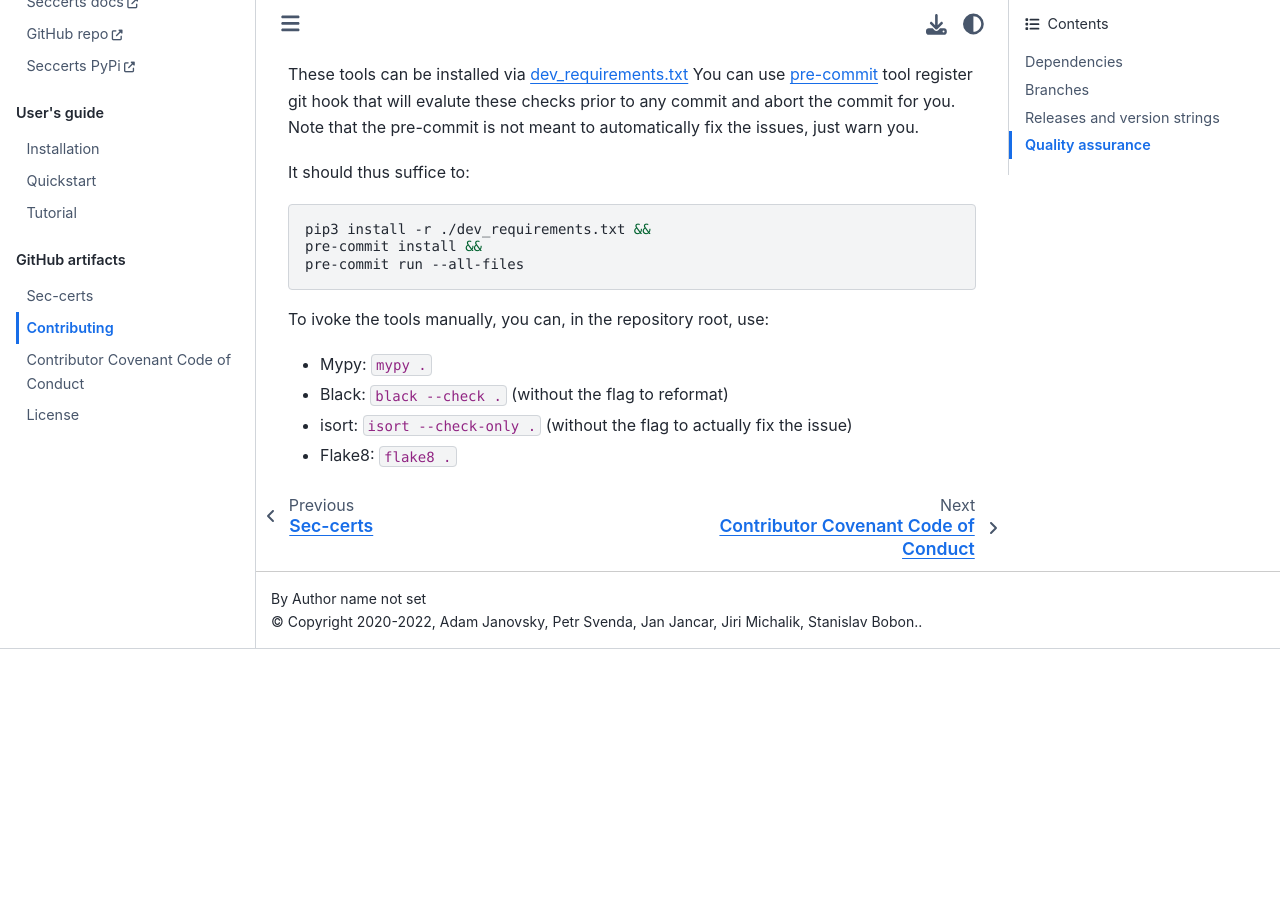
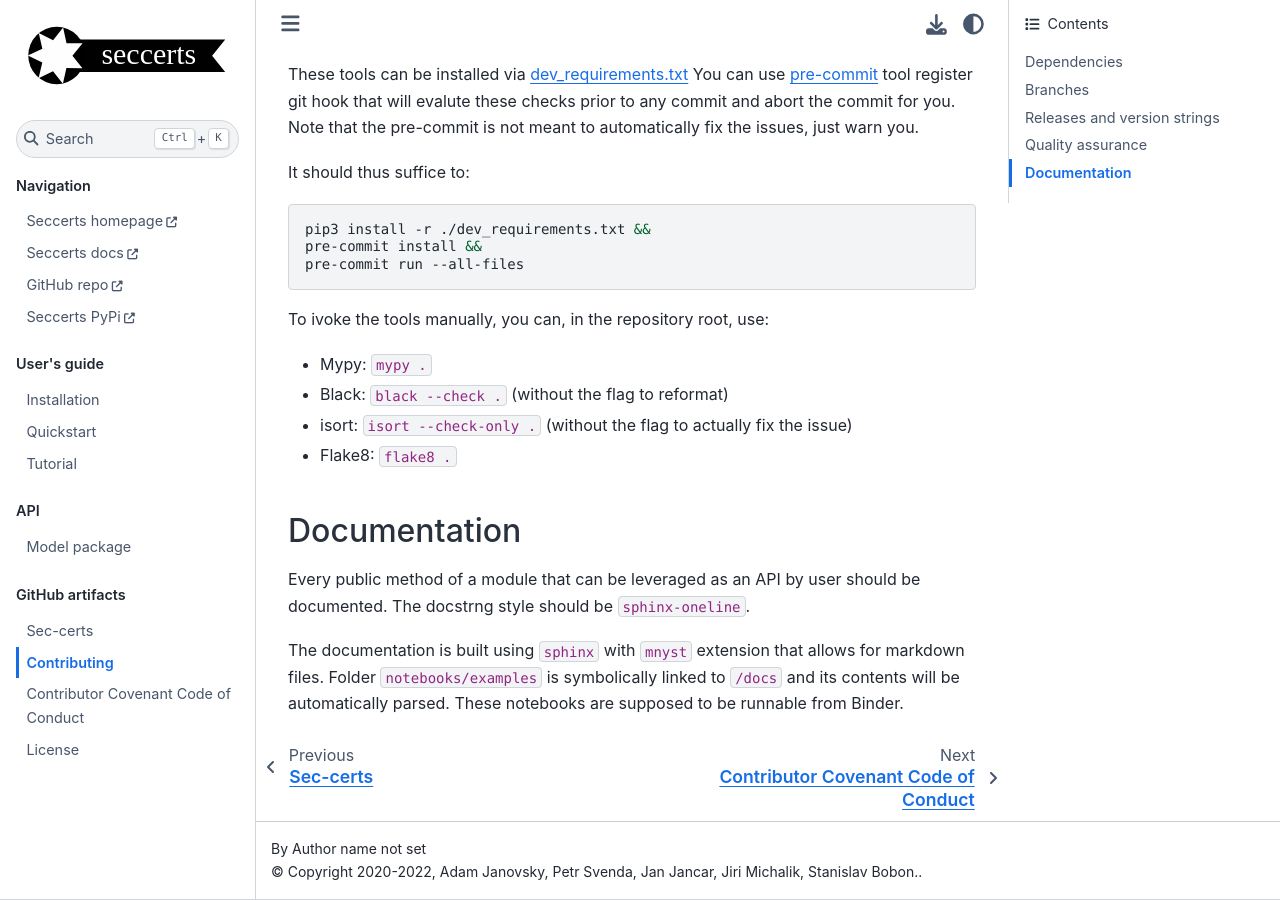
Before and after one commit to crocs-muni/sec-certs, a Sphinx documentation site: the page built from docs/contributing.md, in a window 1280 px wide and 900 px high, scrolled down 1883 px. Built offline with Sphinx 7.4.7 and the Sphinx Book theme 1.1.4, drawn with Linux system fonts in a browser that asks for light colours; pages that are not in the unit, such as notebooks, are missing from menus; before the commit the page ends 2532 px from its top, so only the background shows below that.

Commit message:
Docs: autodoc, model package docs

```diff
--- a/CONTRIBUTING.md
+++ b/CONTRIBUTING.md
@@ -65,3 +65,10 @@ To ivoke the tools manually, you can, in the repository root, use:
 - Black: `black --check .` (without the flag to reformat)
 - isort: `isort --check-only .` (without the flag to actually fix the issue)
 - Flake8: `flake8 .`
+
+## Documentation
+
+Every public method of a module that can be leveraged as an API by user should be documented. The docstrng style should
+be `sphinx-oneline`.
+
+The documentation is built using `sphinx` with `mnyst` extension that allows for markdown files. Folder `notebooks/examples` is symbolically linked to `/docs` and its contents will be automatically parsed. These notebooks are supposed to be runnable from Binder.
--- a/docs/conf.py
+++ b/docs/conf.py
@@ -29,7 +29,7 @@ release = ".".join(get_version("sec-certs").split(".")[:3])
 # Add any Sphinx extension module names here, as strings. They can be
 # extensions coming with Sphinx (named 'sphinx.ext.*') or your custom
 # ones.
-extensions = ["myst_nb"]
+extensions = ["myst_nb", "sphinx.ext.autodoc"]
 
 # Don't exeute notbooks
 nb_execution_mode = "off"
```
Also changed, not shown: docs/api/model.md (added, +19 -0 lines), docs/index.md (+5 -0 lines), 1 other file.
